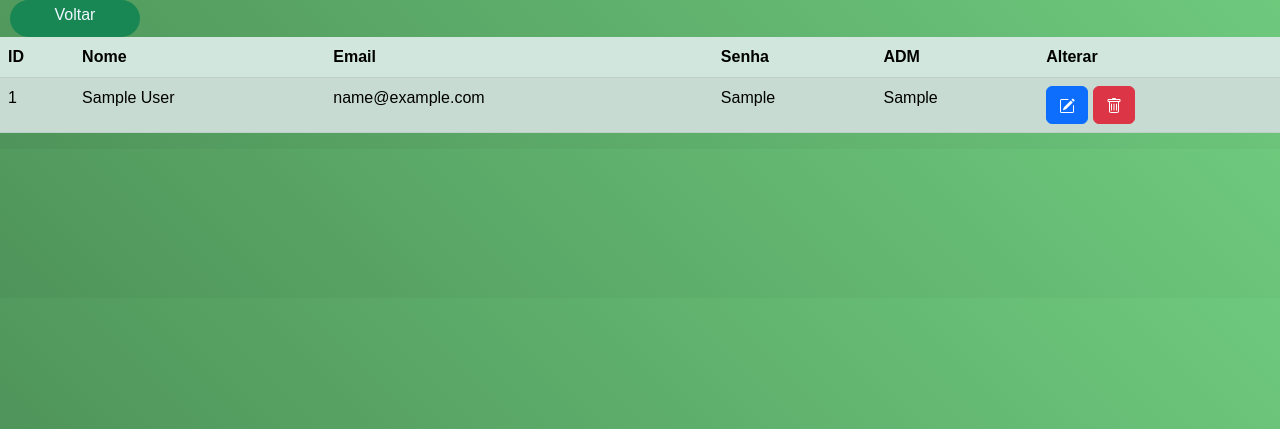
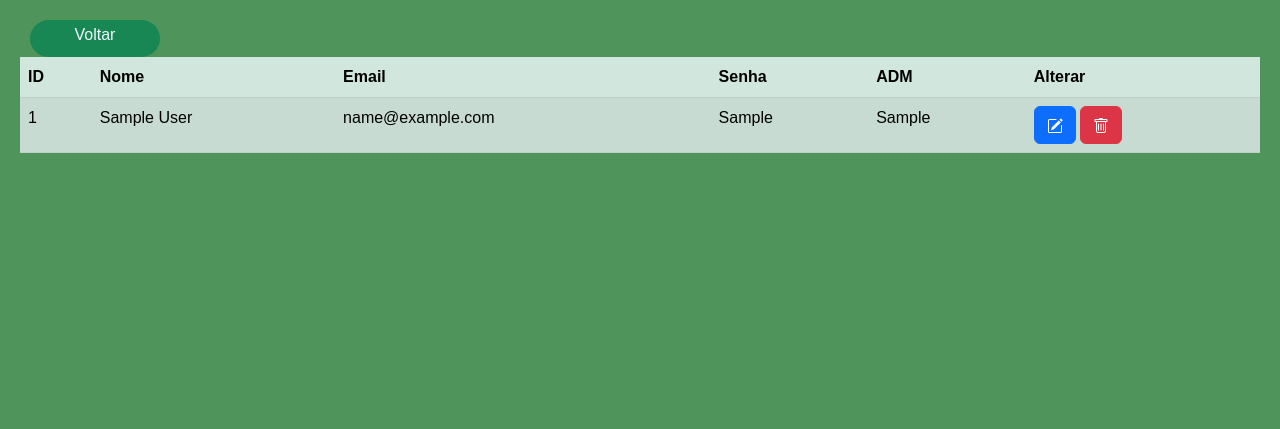
Before and after one commit to meawtec/pizzarela, a PHP site: page /pags/alterar.php in a window 1280 px wide. Shown: the top 429 px of the page. Run offline with PHP 8.4, Linux system fonts and the light colour scheme; tables that the repository leaves empty or names only in its code hold one stand-in row (values such as "Sample post").

Commit message:
alterar bonito

```diff
--- a/estilo/estiloLogin.css
+++ b/estilo/estiloLogin.css
@@ -66,7 +66,7 @@
 }body{
     background-image: linear-gradient(45deg, rgb(58, 86, 77),rgb(65, 48, 60), rgb(79, 79, 56)  );
     width: 100%;
-    height: 20%;
+    height: 10%;
     display: block;
     font-family: Arial, Helvetica, sans-serif;
 
--- a/estilo/estiloadm.css
+++ b/estilo/estiloadm.css
@@ -6,12 +6,12 @@ p{
 }h1{
     color: aliceblue;
 }body{
-
+    padding: 20px;
     width: 100%;
-    height: 100%;
+    height: auto;
     display: justify;
     font-family: Arial, Helvetica, sans-serif;
-    background-image: linear-gradient(45deg, rgb(79, 148, 90),rgb(110, 201, 125));
+    background-color:rgb(79, 148, 90);
 
 }.voltar{
     width: 5%;
--- a/pags/cardapio.php
+++ b/pags/cardapio.php
@@ -41,7 +41,7 @@
         <input class="form-control me-2" type="search" placeholder="Peça online" aria-label="Search">
         <button class="btn btn-outline-success" type="submit">Pesquisar</button>
       </form>
-      <h6 id="gmail">
+      <h6 class="gmail">
 
 
           <form class="d-flex">
```
